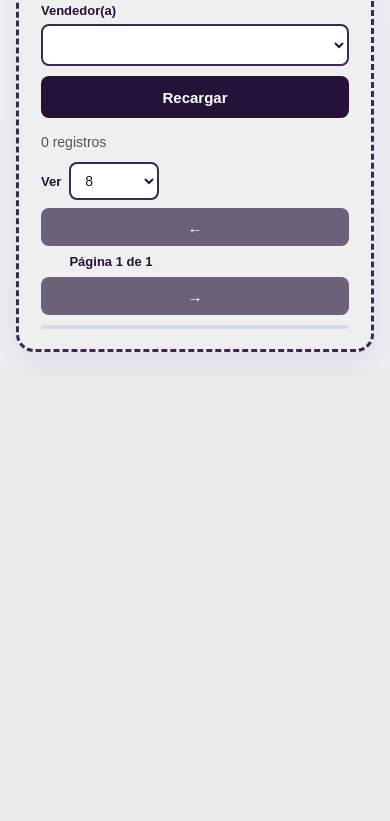
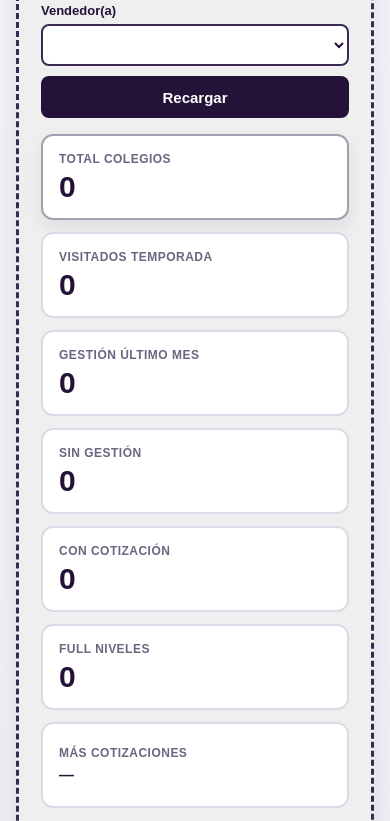
Before and after one commit to sistemas-raitrai/Ventas-RTv1.0, a plain HTML site: page cartera.html in a window 390 px wide. Shown: the part 887-1708 px from the top of the page. Before the commit the page ends 1255 px from the top, so only its background shows below. Drawn offline with Linux system fonts and the light colour scheme; no server answers.

Commit message:
Update cartera.html

```diff
--- a/cartera.html
+++ b/cartera.html
@@ -777,6 +777,88 @@
     }
 
     /* =========================================================
+       RESUMEN CARTERA TIPO SEGUIMIENTO
+    ========================================================= */
+
+    .cartera-summary{
+      display:grid;
+      grid-template-columns:repeat(7, minmax(120px, 1fr));
+      gap:12px;
+      margin-bottom:18px;
+    }
+
+    .cartera-summary-card{
+      background:#fff;
+      border:2px solid #d7dde6;
+      border-radius:12px;
+      padding:14px 16px;
+      min-height:86px;
+      display:flex;
+      flex-direction:column;
+      justify-content:center;
+      text-align:left;
+      cursor:pointer;
+      transition:transform .15s ease, box-shadow .15s ease, opacity .15s ease, border-color .15s ease;
+    }
+
+    .cartera-summary-card:hover{
+      transform:translateY(-1px);
+      box-shadow:0 8px 18px rgba(36,18,56,.08);
+    }
+
+    .cartera-summary-card.is-active{
+      border-color:rgba(58,42,82,.45);
+      box-shadow:0 8px 18px rgba(36,18,56,.08);
+    }
+
+    .cartera-summary-card .label{
+      font-size:12px;
+      font-weight:800;
+      letter-spacing:.04em;
+      text-transform:uppercase;
+      color:#6d6480;
+      margin-bottom:6px;
+    }
+
+    .cartera-summary-card .value{
+      font-size:30px;
+      font-weight:800;
+      color:var(--header);
+      line-height:1;
+    }
+
+    .cartera-summary-card .value.small{
+      font-size:15px;
+      line-height:1.25;
+    }
+
+    .status-chip{
+      display:inline-flex;
+      align-items:center;
+      justify-content:center;
+      min-height:22px;
+      padding:0 8px;
+      border-radius:999px;
+      font-size:11px;
+      font-weight:800;
+      background:#e7f8ee;
+      color:#18794e;
+      margin-top:4px;
+    }
+
+    .status-chip.pending{
+      background:#fff3dd;
+      color:#8a5a00;
+    }
+
+    .numero-status-wrap{
+      display:flex;
+      flex-direction:column;
+      gap:4px;
+      font-weight:800;
+    }
+
+    /* =========================================================
        MEJORAS TABLA CARTERA
     ========================================================= */
 
@@ -872,6 +954,24 @@
       display:flex;
       flex-direction:column;
       gap:6px;
+    }
+
+    @media (max-width: 1280px){
+      .cartera-summary{
+        grid-template-columns:repeat(4, minmax(120px, 1fr));
+      }
+    }
+
+    @media (max-width: 760px){
+      .cartera-summary{
+        grid-template-columns:repeat(2, minmax(120px, 1fr));
+      }
+    }
+
+    @media (max-width: 520px){
+      .cartera-summary{
+        grid-template-columns:1fr;
+      }
     }
 
     @media (max-width: 900px){
@@ -1012,6 +1112,43 @@
           </div>
         </div>
 
+        <section class="cartera-summary" id="carteraSummary">
+          <button type="button" class="cartera-summary-card is-active" data-quick-filter="all">
+            <div class="label">Total colegios</div>
+            <div class="value" id="sumCarteraTotal">0</div>
+          </button>
+
+          <button type="button" class="cartera-summary-card" data-quick-filter="visitados">
+            <div class="label">Visitados temporada</div>
+            <div class="value" id="sumCarteraVisitados">0</div>
+          </button>
+
+          <button type="button" class="cartera-summary-card" data-quick-filter="gestionMes">
+            <div class="label">Gestión último mes</div>
+            <div class="value" id="sumCarteraGestionMes">0</div>
+          </button>
+
+          <button type="button" class="cartera-summary-card" data-quick-filter="sinGestion">
+            <div class="label">Sin gestión</div>
+            <div class="value" id="sumCarteraSinGestion">0</div>
+          </button>
+
+          <button type="button" class="cartera-summary-card" data-quick-filter="conCotizacion">
+            <div class="label">Con cotización</div>
+            <div class="value" id="sumCarteraConCotizacion">0</div>
+          </button>
+
+          <button type="button" class="cartera-summary-card" data-quick-filter="full">
+            <div class="label">Full niveles</div>
+            <div class="value" id="sumCarteraFull">0</div>
+          </button>
+
+          <button type="button" class="cartera-summary-card" data-quick-filter="topCotizaciones">
+            <div class="label">Más cotizaciones</div>
+            <div class="value small" id="sumCarteraTopCotizaciones">—</div>
+          </button>
+        </section>
+
         <div class="table-meta">
           <div id="tableSummary">0 registros</div>
 
@@ -1112,9 +1249,14 @@
             <input id="ciudadInput" type="text" />
           </div>
 
-          <div class="modal-field">
+          <div id="estatusModalField" class="modal-field hidden">
             <label for="estatusInput">Estatus</label>
-            <input id="estatusInput" type="text" />
+            <select id="estatusInput">
+              <option value="OK">OK</option>
+              <option value="PENDIENTE">PENDIENTE</option>
+              <option value="INACTIVO">INACTIVO</option>
+              <option value="REVISAR">REVISAR</option>
+            </select>
           </div>
 
           <div class="modal-field full">
```
